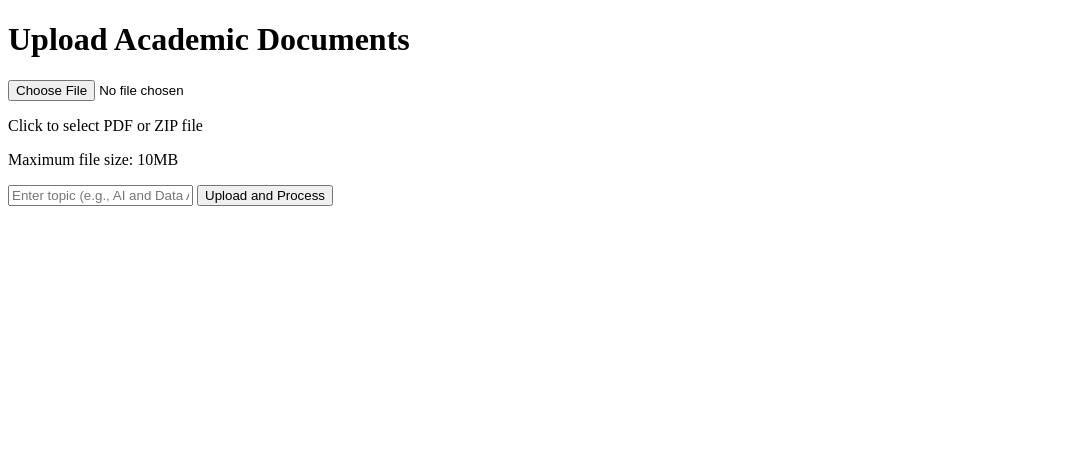
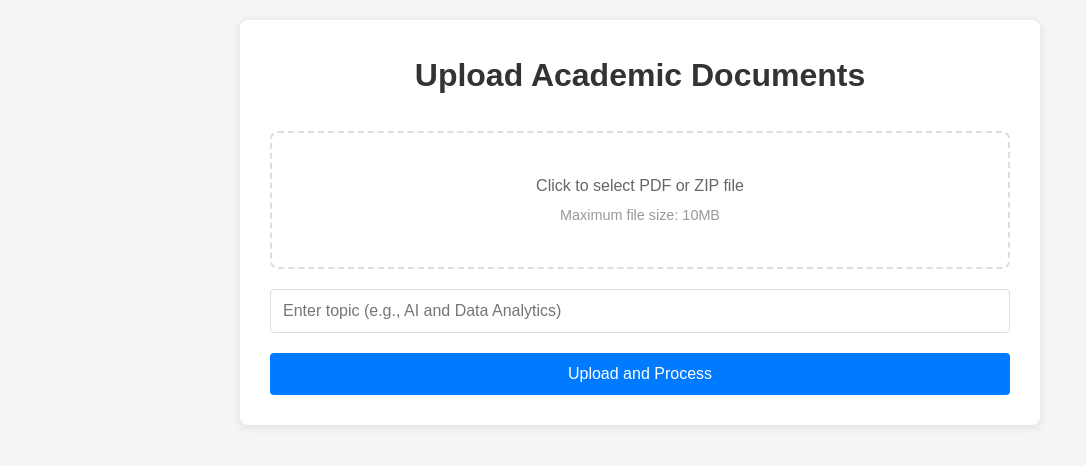
Before and after one commit to JasonLam1218/upload-frontend, a plain HTML site: page public/index.html in a window 1280 px wide. Shown: the whole page, without its empty margins (0-1086 px from the left). Drawn offline with Linux system fonts and the light colour scheme; files that its build step writes are made by us from their sources; the site is published under a folder, as on GitHub Pages, so addresses that start at the root find nothing.

Commit message:
update html

```diff
--- a/public/index.html
+++ b/public/index.html
@@ -5,9 +5,9 @@
     <meta name="viewport" content="width=device-width, initial-scale=1.0">
     <title>Academic Document Upload</title>
     <!-- CSS from static directory -->
-    <link rel="stylesheet" href="/static/css/main.css">
-    <link rel="stylesheet" href="/static/css/components.css">
-    <link rel="stylesheet" href="/static/css/responsive.css">
+    <link rel="stylesheet" href="./static/css/main.css">
+    <link rel="stylesheet" href="./static/css/components.css">
+    <link rel="stylesheet" href="./static/css/responsive.css">
 </head>
 <body>
     <div class="container">
@@ -47,8 +47,11 @@
     </div>
 
     <!-- JavaScript from static directory -->
-    <script src="/static/js/utils.js"></script>
+    <script src="{% static 'js/utils.js' %}"></script>
+    <script src="{% static 'js/upload.js' %}"></script>
+    <script src="{% static 'js/main.js' %}"></script>
+    <!-- <script src="/static/js/utils.js"></script>
     <script src="/static/js/upload.js"></script>
-    <script src="/static/js/main.js"></script>
+    <script src="/static/js/main.js"></script> -->
 </body>
 </html>
```
Also changed, not shown: 2 other files.
